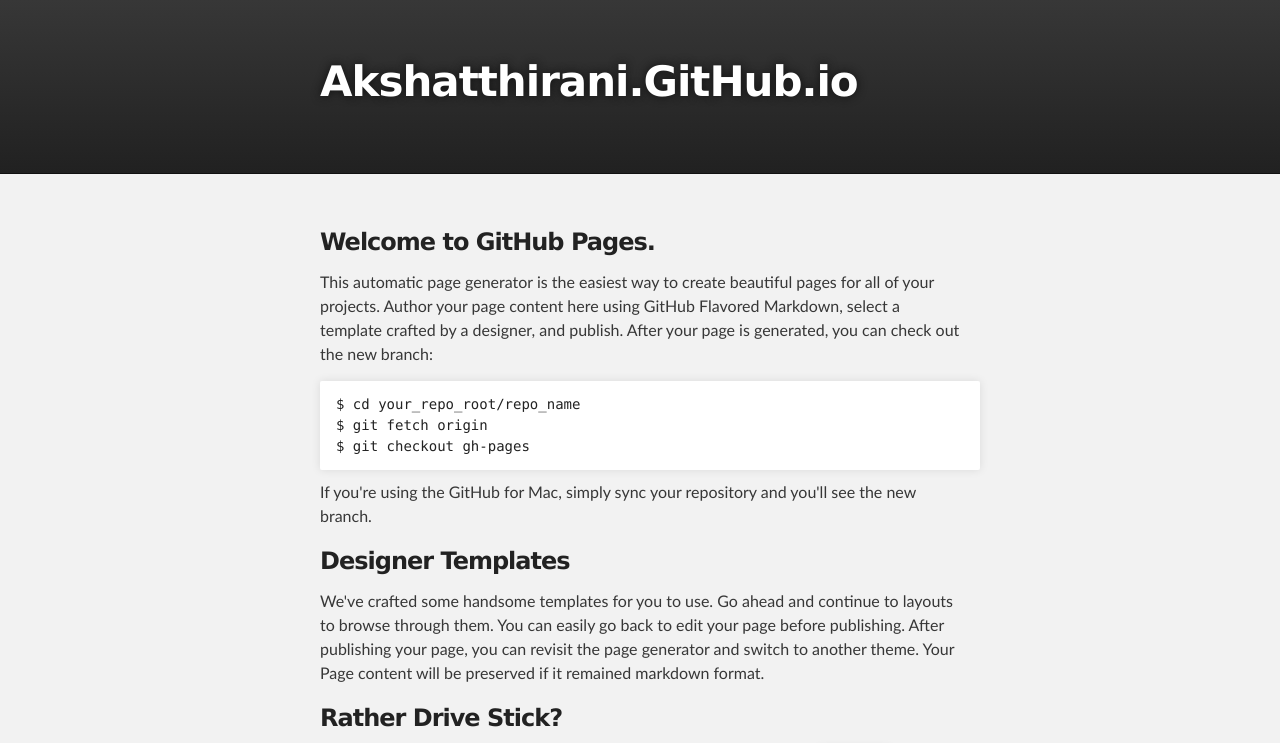
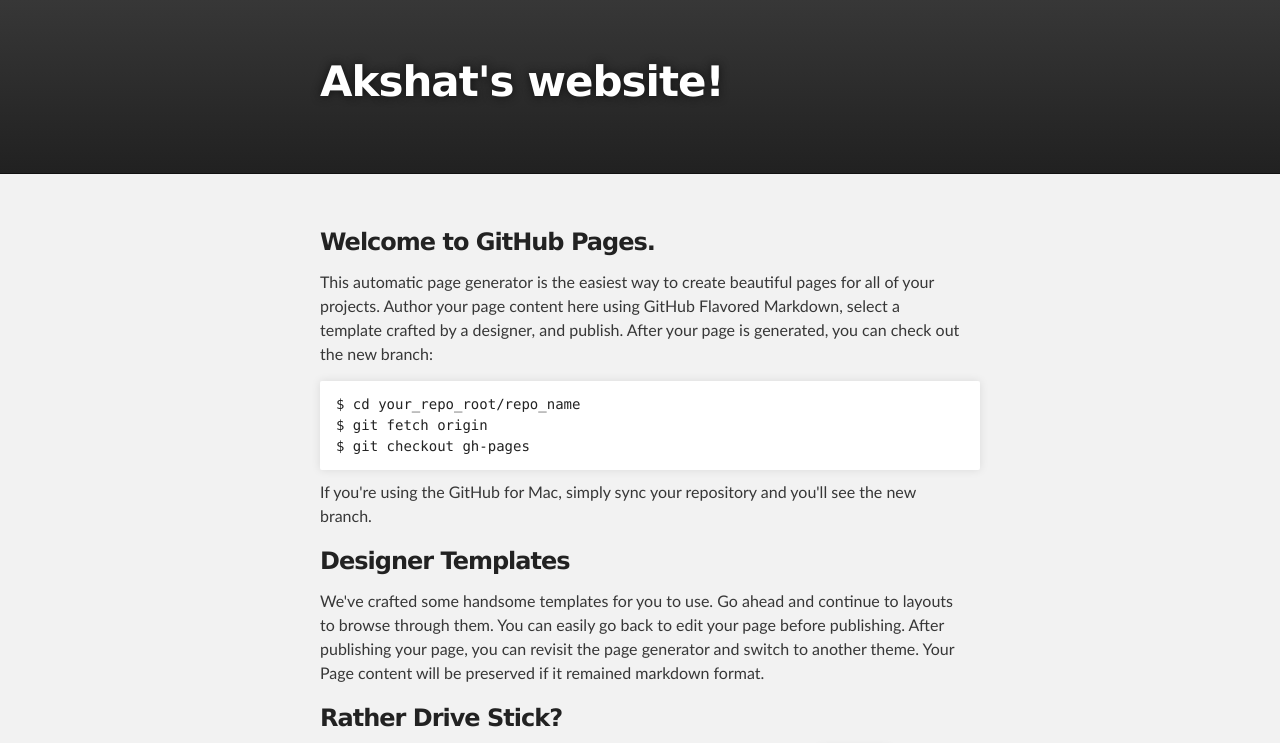
Before and after one commit to akshatthirani/akshatthirani.github.io, a plain HTML site: page index.html in a window 1280 px wide. Shown: the top 743 px of the page. Drawn offline with Linux system fonts and the light colour scheme.

Commit message:
Modified HTML

```diff
--- a/index.html
+++ b/index.html
@@ -18,7 +18,7 @@
         <header class="inner">
           <!-- <a id="forkme_banner" href="https://github.com/akshatthirani">View on GitHub</a> -->
 
-          <h1 id="project_title">Akshatthirani.GitHub.io</h1>
+          <h1 id="project_title">Akshat's website!</h1>
           <h2 id="project_tagline"></h2>
 
         </header>
```
